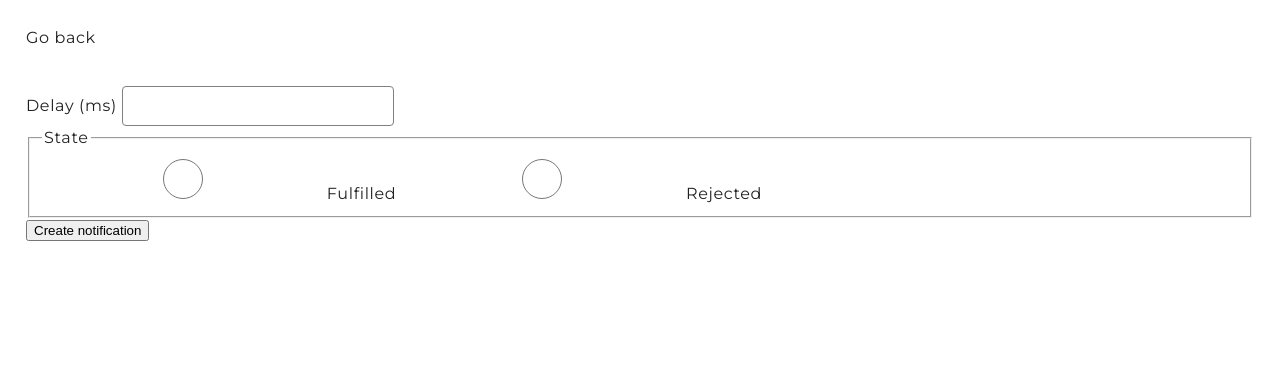
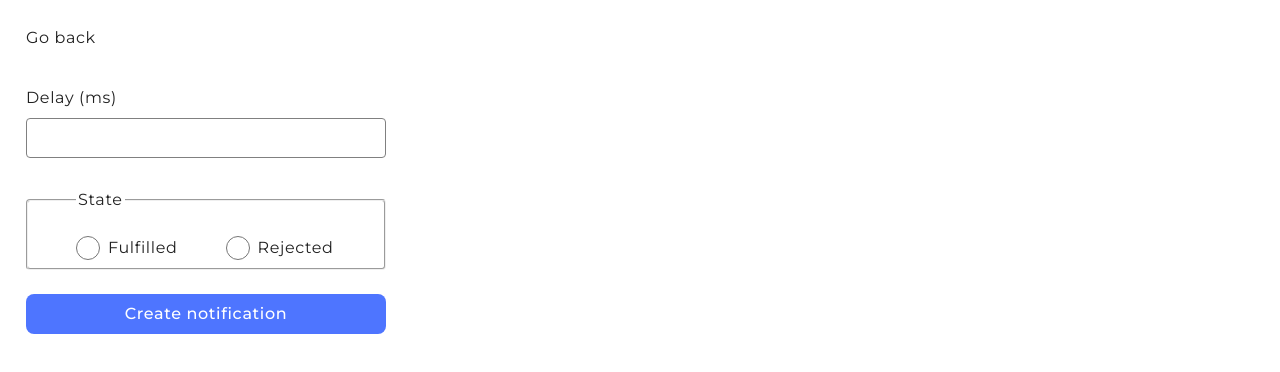
Before and after one commit to AlinaMyrosh/goit-js-hw-10, a website built with Vite: page src/2-snackbar.html in a window 1280 px wide. Built offline with nearby package versions, Linux system fonts and the light colour scheme.

Commit message:
snackbar-css-done

```diff
--- a/src/css/styles.css
+++ b/src/css/styles.css
@@ -111,3 +111,66 @@ button[data-start]:hover {
   font-weight: 400;
   line-height: 1.5;
 }
+
+/* ---------- SNACKBAR ---------- */
+.form > label {
+  display: flex;
+  flex-direction: column;
+  gap: 8px;
+  font-size: 16px;
+  font-weight: 400;
+  line-height: 1.5;
+  letter-spacing: 0.64px;
+}
+
+.form > label input {
+  border-radius: 4px;
+  border: 1px solid #808080;
+  width: 360px;
+  height: 40px;
+}
+
+.form > label input:hover {
+  border: 1px solid #000;
+}
+
+fieldset {
+  display: flex;
+  width: 360px;
+  padding: 24px 48px 8px 48px;
+  gap: 48px;
+  stroke-width: 1px #808080;
+  border-radius: 4px;
+  margin: 30px 0 24px;
+}
+
+fieldset label {
+  display: flex;
+  align-items: center;
+  gap: 8px;
+}
+
+fieldset label input {
+  width: 24px;
+  height: 24px;
+  margin: 0;
+}
+
+.form button {
+  border-radius: 8px;
+  background-color: #4e75ff;
+  border: none;
+  width: 360px;
+  padding: 8px 16px;
+  color: #fff;
+  font-family: Montserrat;
+  font-size: 16px;
+  font-style: normal;
+  font-weight: 500;
+  line-height: 1.5;
+  letter-spacing: 0.04em;
+}
+
+.form button:hover {
+  background-color: #6c8cff;
+}
```
